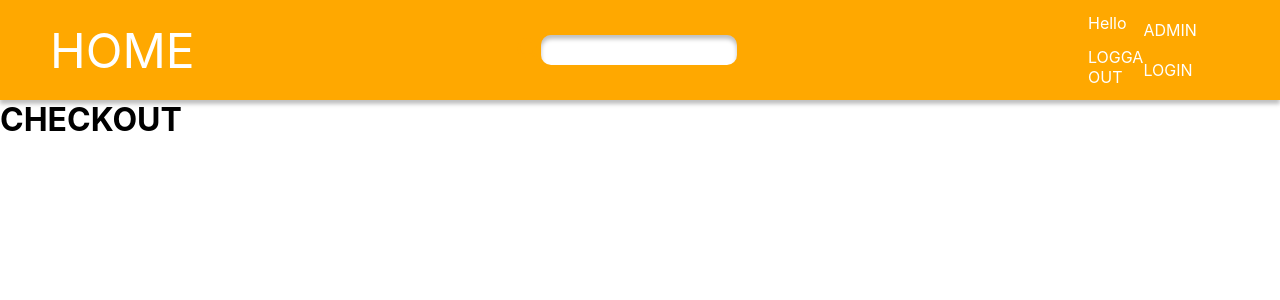
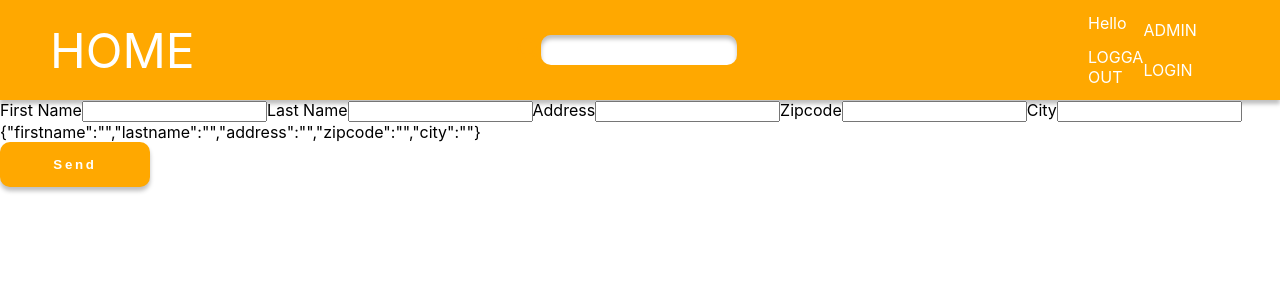
Before and after one commit to josiehpersson/mywebshop, a React (Create React App) app: page /checkout in a window 1280 px wide. Shown: the top 300 px of the page. Built offline with nearby package versions, Linux system fonts and the light colour scheme.

Commit message:
checkout

```diff
--- /dev/null
+++ b/src/components/Checkout/Checkout.tsx
@@ -0,0 +1,19 @@
+import React, {useState} from 'react';
+import './checkout.css';
+import Userform, {IUserForm} from './Userform';
+
+export default function Checkout() {
+    const defaultValue: IUserForm = {firstname: '', lastname:'', address: '', zipcode: "", city: ''};
+    const [userForm, setUserForm] = useState(defaultValue);
+
+    function updateForm(formValue: IUserForm): void {
+        setUserForm(formValue);
+        console.log(userForm);
+    }
+
+    return(
+        <>
+        <Userform updateParent={updateForm}/>
+        </>
+    )
+}
--- /dev/null
+++ b/src/components/Checkout/Userform.tsx
@@ -0,0 +1,78 @@
+import React, { useState, ChangeEvent } from 'react';
+import './checkout.css';
+
+export interface IUserForm {
+  firstname: string;
+  lastname: string;
+    address: string;
+    zipcode: string;
+    city: string;
+}
+
+interface IUserFormProps {
+  updateParent(values: IUserForm): void;
+}
+
+export default function Userform(props: IUserFormProps) {
+  const defaultValue: IUserForm = { firstname: '', lastname: '', address:'', zipcode:"", city: '' };
+  const [userForm, setUserForm] = useState(defaultValue);
+
+  function updateUserForm(e: ChangeEvent<HTMLInputElement>) {
+    const name = e.target.name;
+    const value = e.target.value;
+    setUserForm({ ...userForm, [name]: value });
+  }
+
+  function handleClick() {
+    props.updateParent(userForm);
+  }
+  return (
+    <form>
+      <label htmlFor="firstname">First Name</label>
+      <input
+        type="text"
+        id="firstname"
+        name="firstname"
+        value={userForm.firstname}
+        onChange={updateUserForm}
+      />
+
+      <label htmlFor="lastname">Last Name</label>
+      <input
+        type="text"
+        id="lastname"
+        name="lastname"
+        value={userForm.lastname}
+        onChange={updateUserForm}
+      />
+
+<label htmlFor="address">Address</label>
+      <input
+        type="text"
+        id="address"
+        name="address"
+        value={userForm.address}
+        onChange={updateUserForm}
+      />
+            <label htmlFor="zipcode">Zipcode</label>
+      <input
+        type="text"
+        name="zipcode"
+        id="zipcode"
+        value={userForm.zipcode}
+        onChange={updateUserForm}
+      />
+            <label htmlFor="city">City</label>
+      <input
+        type="text"
+        id="city"
+        name="city"
+        value={userForm.city}
+        onChange={updateUserForm}
+      />
+      <p>{JSON.stringify(userForm)}</p>
+
+      <button type="button" onClick={handleClick}>Send</button>
+    </form>
+  );
+}
--- a/src/components/ProductPage/ProductPage.tsx
+++ b/src/components/ProductPage/ProductPage.tsx
@@ -9,8 +9,8 @@ interface IParams {
 }
 
 export interface ICart {
-    addName: string;
-    addPrice: number;
+    name: string;
+    price: number;
 }
 export interface IClickProps {
     updateCount(value: ICart): void;
@@ -34,11 +34,10 @@ export default function ProductPage(props: IClickProps) {
     },[])
     function handleClick () {
         let product = {
-            addName: productInfo.name,
-            addPrice: productInfo.price
+            name: productInfo.name,
+            price: productInfo.price
         }
         props.updateCount(product);
-        console.log(product);
     }
 
         return(
--- a/src/components/Webshop/Webshop.tsx
+++ b/src/components/Webshop/Webshop.tsx
@@ -1,52 +1,61 @@
-import React, {useEffect, useState} from 'react';
-import {BrowserRouter as Router, Switch, Route, Link } from "react-router-dom";
+import React, { useEffect, useState } from 'react';
+import { BrowserRouter as Router, Switch, Route, Link } from 'react-router-dom';
 import './webshop.css';
 //import Header from "../Header/Header"
 import Home from '../Home/Home';
-import ProductPage, {ICart} from '../ProductPage/ProductPage';
+import ProductPage, { ICart } from '../ProductPage/ProductPage';
 import ShoppingCart from '../Cart/Cart';
+import Checkout from '../Checkout/Checkout';
+
+function Webshop() {
+  const [cartTotal, setCartTotal] = useState(0);
+  const myCart: Array<{ name: string; price: number }> = [];
+  const [cart, setCart] = useState(myCart);
 
   /*
-interface IState {
-  tasks?:Array<object>
-}*/
+  // Emmulate componentDidMount lifecycle
+  React.useEffect(() => {
+    s = setInterval(() => {
+      setCounter(state => (state +1));
+    }, 1000);
+  }, []);
 
-interface IObjectClass {
-  product: object;
+  // This is for counter state variable
+  React.useEffect(() => {
+    if (counter > 9) {
+      clearInterval(s);
+    }
+  }, [counter]);
+*/
 
-}
-
-interface IState {
-  cart:object[];
-}
-function Webshop() {
-  const defaultValue : IState = {cart:[]};
-    const [cart, setCart] = useState(defaultValue);
-    // const [cartTotal, setcartTotal] = useState(0);
-  //const storageArray: IObjectClass [] = [];
-    const [cartTotal, setcartTotal] = useState(0);
-    const myCart: object[] = [cart];
-
+  useEffect(() => {
+    setCart(myCart);
+  }, []);
+  const increment = (props: ICart) => {
+    myCart.push(...cart);
+    let product = {
+      name: props.name,
+      price: props.price,
+    };
+    myCart.push(product);
+    setCart(myCart);
+    console.log(myCart, cart);
+    setCartTotal(cartTotal + 1);
+  };
+  /*
     const increment = (props: ICart) =>{
+      myCart.push(...cart);
       let product = {
-        name: props.addName,
-        price: props.addPrice
+        name: props.name,
+        price: props.price
       }
       myCart.push(product);
-      console.log(myCart);
-     /* let storageArray: object[] = [cart];
-        let product = [{
-        name: props.addName,
-        price: props.addPrice,
-      }];
-      setcartTotal(cartTotal + 1);
-      storageArray.push(...product);
-      setCart(product);
-      console.log(storageArray);
+      setCart(myCart);
+      console.log(myCart, cart);
+      setCartTotal(cartTotal + 1);
+}
+//FUNKAR MEN CART LIGGER EFTER MED 1
 */
-      //storageArray.push(product);
-      //console.log(storageArray);
-    }
 
   return (
     <Router>
@@ -55,7 +64,7 @@ function Webshop() {
           HOME
         </Link>
         <div className="search-container">
-                <input type="text" className="search-input"/>
+          <input type="text" className="search-input" />
           <i className="fas fa-search"></i>
         </div>
         <div className="link-container">
@@ -74,19 +83,15 @@ function Webshop() {
             </div>
           </Link>
 
-                <Link to="checkout" className="nav-link">
-<ShoppingCart total={cartTotal}/>
+          <Link to="/checkout" className="nav-link">
+            <ShoppingCart total={cartTotal} />
           </Link>
-
         </div>
-
-
       </nav>
       <div className="app">
         <Switch>
           <Route path="/checkout">
-           <h1>CHECKOUT</h1>
-           {/* <ShoppingCart total={cartTotal}></ShoppingCart> */}
+            <Checkout />
           </Route>
           <Route path="/login">
             <h1>LOGIN</h1>
```
Also changed, not shown: src/components/Checkout/checkout.css (added). Lines whose indentation alone changed are shown as unchanged.
